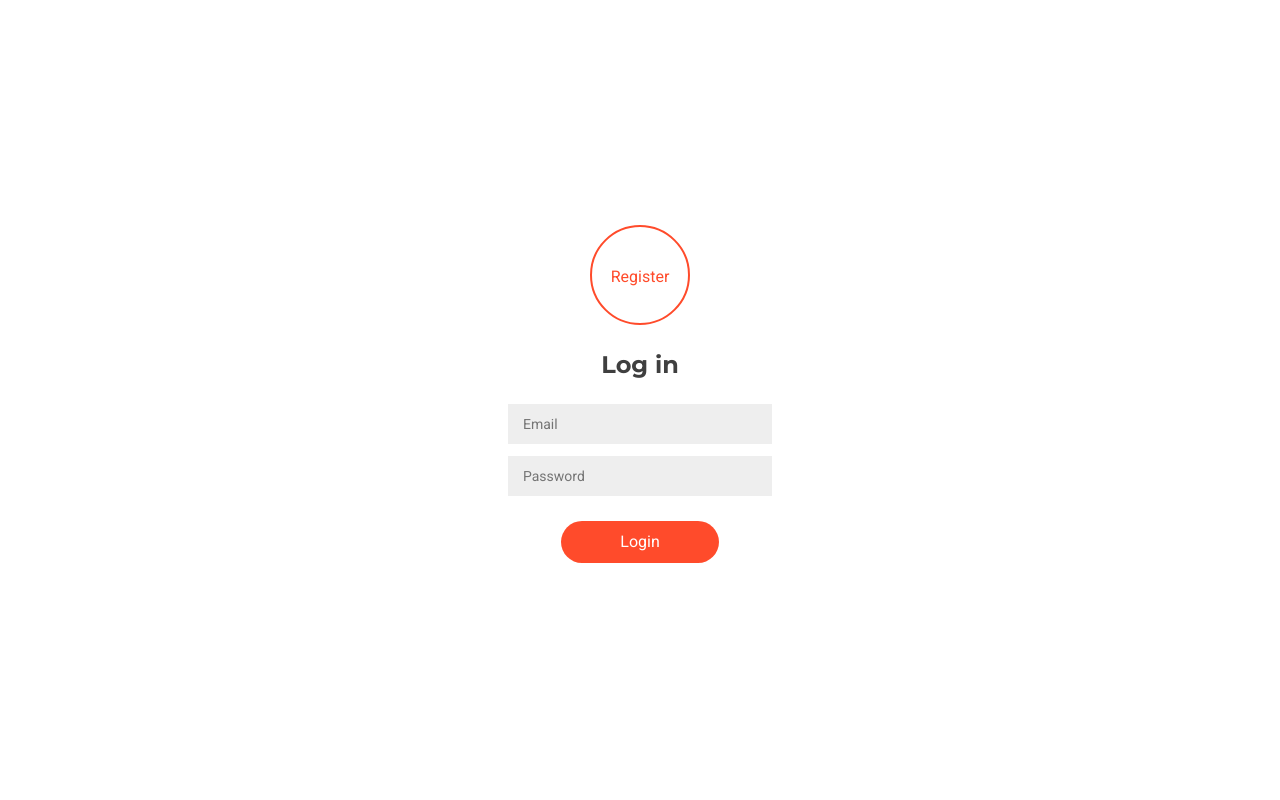
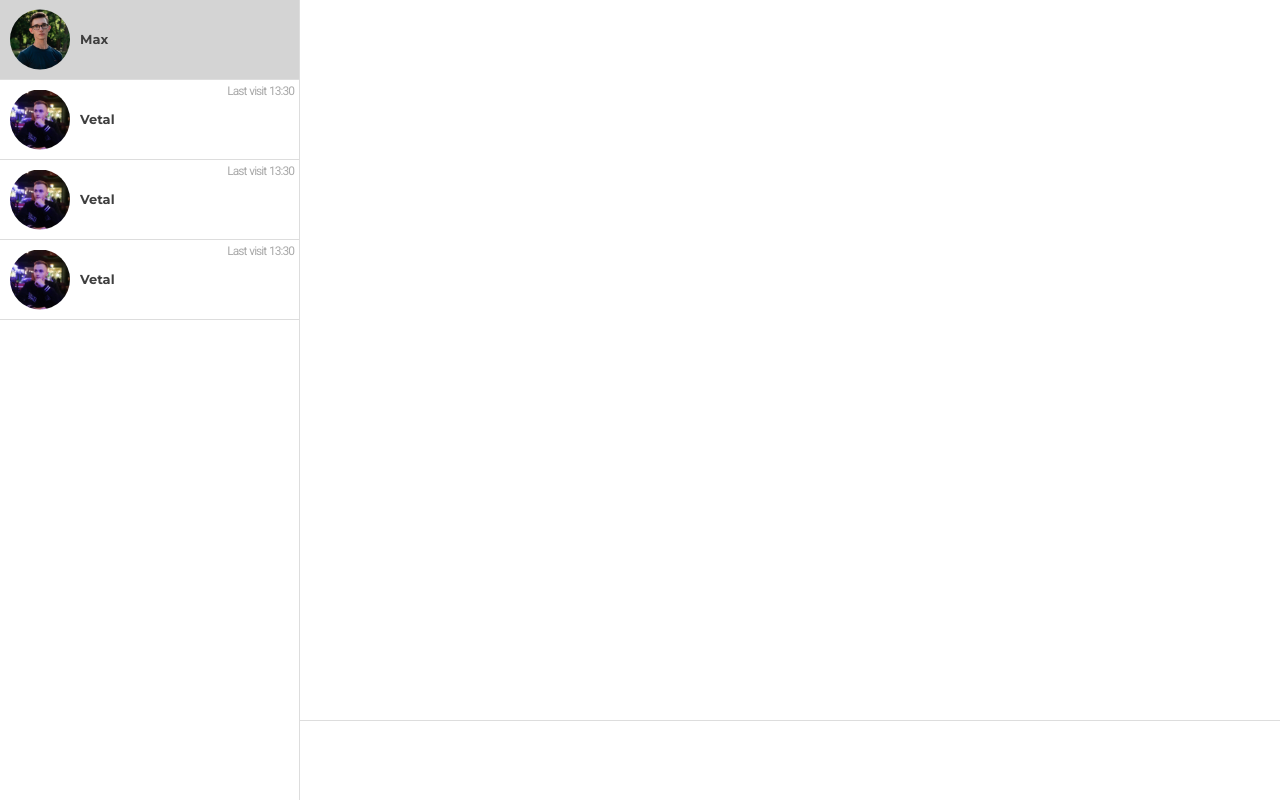
Before and after one commit to Maximuson/COP, a website: page src/index.html in a window 1280 px wide. Drawn offline with nearby package versions, Linux system fonts and the light colour scheme; files that its build step writes are made by us from their sources.

Commit message:
Список чатов 0.1

```diff
--- a/src/index.html
+++ b/src/index.html
@@ -13,7 +13,7 @@
     <title>Document</title>
   </head>
   <body>
-    <div class="container-center">
+    <!-- <div class="container-center">
       <div class="welcome-container">
           <input type="checkbox" class="checkbox-form visually-hidden" name="" id="change-form">
           <label class="change-form" for="change-form"></label>
@@ -62,12 +62,54 @@
 
 
 
-          <!-- <button class="button_slide">Register</button> -->
-
 
       </div>
+
     </div>
+-->
+    <!-- Messages     -->
+    <div class="dialogs__page">
+      <div class="dialogs__list">
+        <ul>
+          <li class="dialogs__list-item">
+            <img
+              src="./images/Maximuson.jpg"
+              alt=""
+              class="dialogs__avatar dialogs__avatar--online"
+            />
 
+            <p class="dialogs__name">Max</p>
+            <p class="dialogs__last-visit"></p>
+          </li>
+          <li class="dialogs__list-item">
+            <img src="./images/Vetal.jpg" alt="" class="dialogs__avatar" />
+            <p class="dialogs__name">Vetal</p>
+            <p class="dialogs__last-visit">Last visit 13:30</p>
+          </li>
+          <li class="dialogs__list-item">
+            <img src="./images/Vetal.jpg" alt="" class="dialogs__avatar" />
+            <p class="dialogs__name">Vetal</p>
+            <p class="dialogs__last-visit">Last visit 13:30</p>
+          </li>
+          <li class="dialogs__list-item">
+            <img src="./images/Vetal.jpg" alt="" class="dialogs__avatar" />
+            <p class="dialogs__name">Vetal</p>
+            <p class="dialogs__last-visit">Last visit 13:30</p>
+          </li>
+        </ul>
+      </div>
+      <div class="dialogs__messages">
+        <div class="dialogs__input">
+          <textarea
+            class="dialogs__textarea"
+            name=""
+            id=""
+            cols="30"
+            rows="10"
+          ></textarea>
+        </div>
+      </div>
+    </div>
     <script src="./js/scripts.js"></script>
   </body>
 </html>
--- a/src/sass/base.scss
+++ b/src/sass/base.scss
@@ -18,6 +18,11 @@ ul {
   padding: 0;
 }
 
+img {
+  max-width: 100%;
+  height: auto;
+  display: inline-block;
+}
 .visually-hidden {
   position: absolute;
   clip: rect(0 0 0 0);
--- /dev/null
+++ b/src/sass/components/dialogs.scss
@@ -0,0 +1,86 @@
+.dialogs {
+
+  &__textarea {
+    width: 100%;
+    resize: none;
+    text-overflow: clip;
+    border: none;
+    border-top: 1px solid #ddd;
+    padding: 10px;
+  }
+
+  &__messages {
+    display: flex;
+    /* width: 100%; */
+    flex-grow: 1;
+  }
+
+  &__input {
+    width: 100%;
+    display: flex;
+    height: 80px;
+    align-self: flex-end;
+  }
+  &__page {
+    position: relative;
+    width: 100%;
+    height: 100vh;
+    display: flex;
+  }
+
+  &__list {
+    width: 300px;
+    border-right: 1px solid #ddd;
+  }
+
+  &__list-item {
+    height: 80px;
+    position: relative;
+    border-bottom: 1px solid #ddd;
+    display: flex;
+    align-items: center;
+    padding: 10px;
+    cursor: pointer;
+
+    &:hover {
+      background-color: #d4d4d4;
+
+
+      .dialogs__avatar {
+        transition: all .2s ease-in;
+        margin-right: 20px;
+      }
+    }
+  }
+
+  &__name {
+    margin: 0;
+    font-family: Montserrat;
+    font-size: 13px;
+  }
+
+  &__last-visit {
+    margin: 0;
+    position: absolute;
+    right: 5px;
+    top: 5px;
+    font-family: Roboto;
+    font-size: 12px;
+    color: #aaa;
+    word-spacing: 1px;
+    letter-spacing: -1px;
+  }
+
+  &__avatar {
+    width: 60px;
+    margin-right: 10px;
+    clip-path: circle();
+    transition: all .2s ease-in;
+
+
+
+
+
+
+  }
+}
--- a/src/sass/styles.scss
+++ b/src/sass/styles.scss
@@ -11,3 +11,4 @@
 @import './components/change-container';
 @import './components/form-container';
 @import './components/container-center.scss';
+@import './components/dialogs'
```
Also changed, not shown: build/css/styles.css, build/css/styles.min.css, build/images/Maximuson.jpg (added), build/images/Vetal.jpg (added), build/index.html, src/images/Maximuson.jpg (added), src/images/Vetal.jpg (added).
